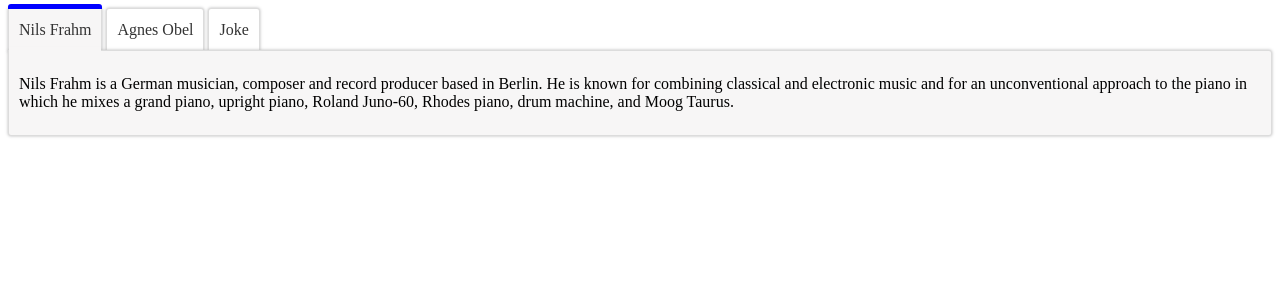
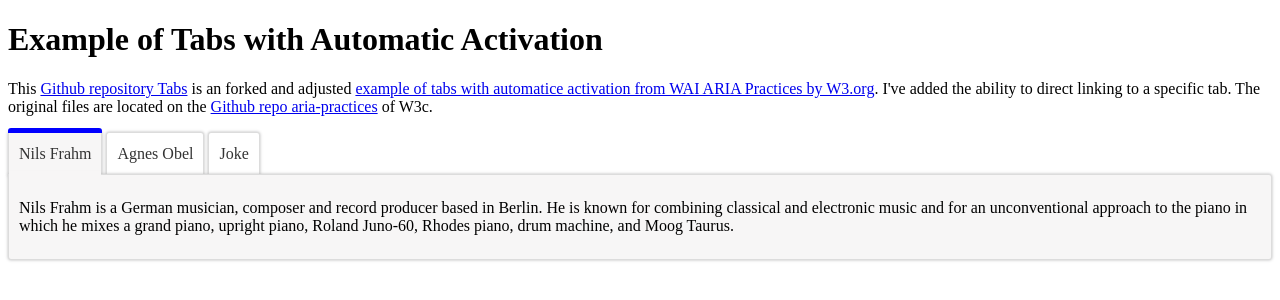
Before and after one commit to hans2103/tabs, a website: page index.html in a window 1280 px wide. Drawn offline with Linux system fonts and the light colour scheme.

Commit message:
Add link to repo

```diff
--- a/index.html
+++ b/index.html
@@ -8,6 +8,9 @@
     <link rel="stylesheet" href="dist/css/tabs.css">
 </head>
 <body>
+
+<h1>Example of Tabs with Automatic Activation</h1>
+<p>This <a href="https://github.com/hans2103/tabs">Github repository Tabs</a> is an forked and adjusted <a href="https://www.w3.org/TR/2017/NOTE-wai-aria-practices-1.1-20171214/#tabpanel" rel="nofollow">example of tabs with automatice activation from WAI ARIA Practices by W3.org</a>. I've added the ability to direct linking to a specific tab. The original files are located on the <a href="https://github.com/w3c/aria-practices/tree/master/examples/tabs">Github repo aria-practices</a> of W3c.</p>
 
 <div class="tabs">
     <div role="tablist" aria-label="Entertainment">
```
